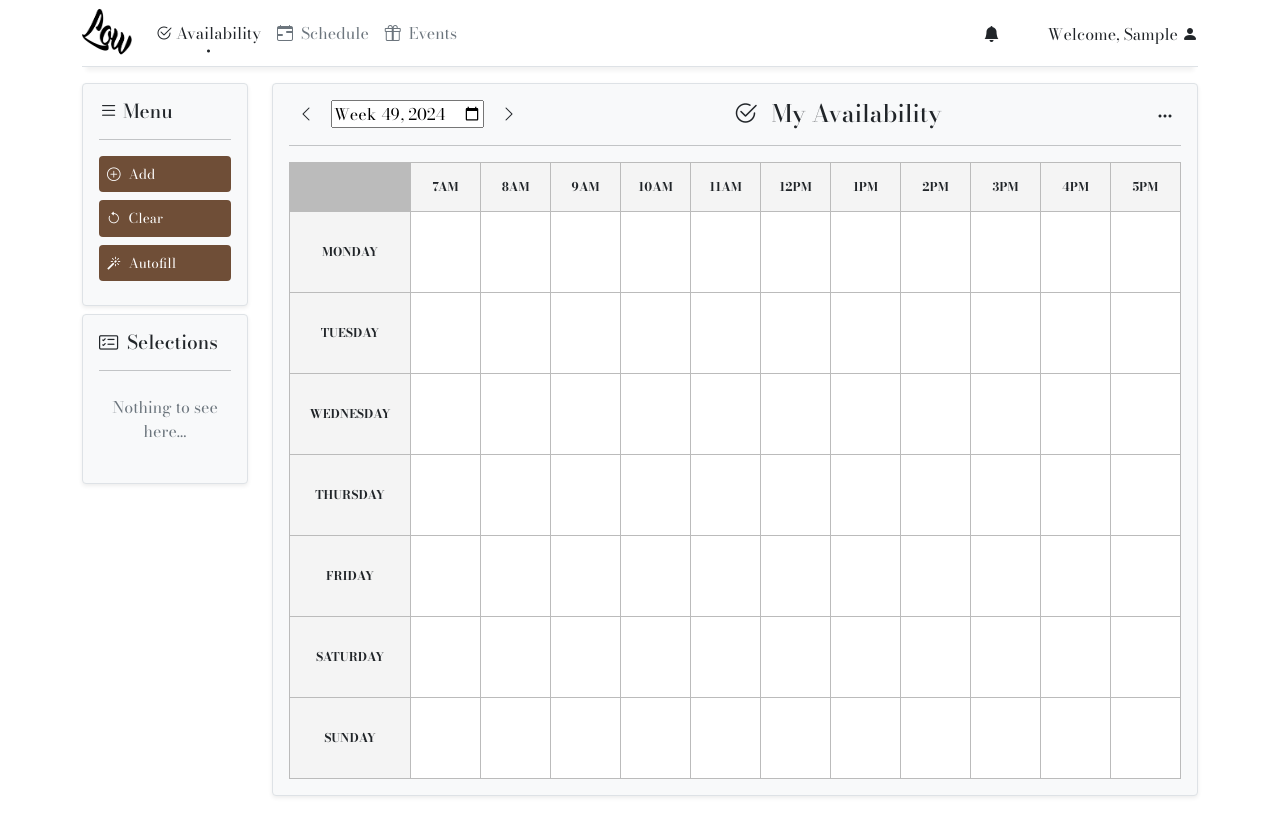
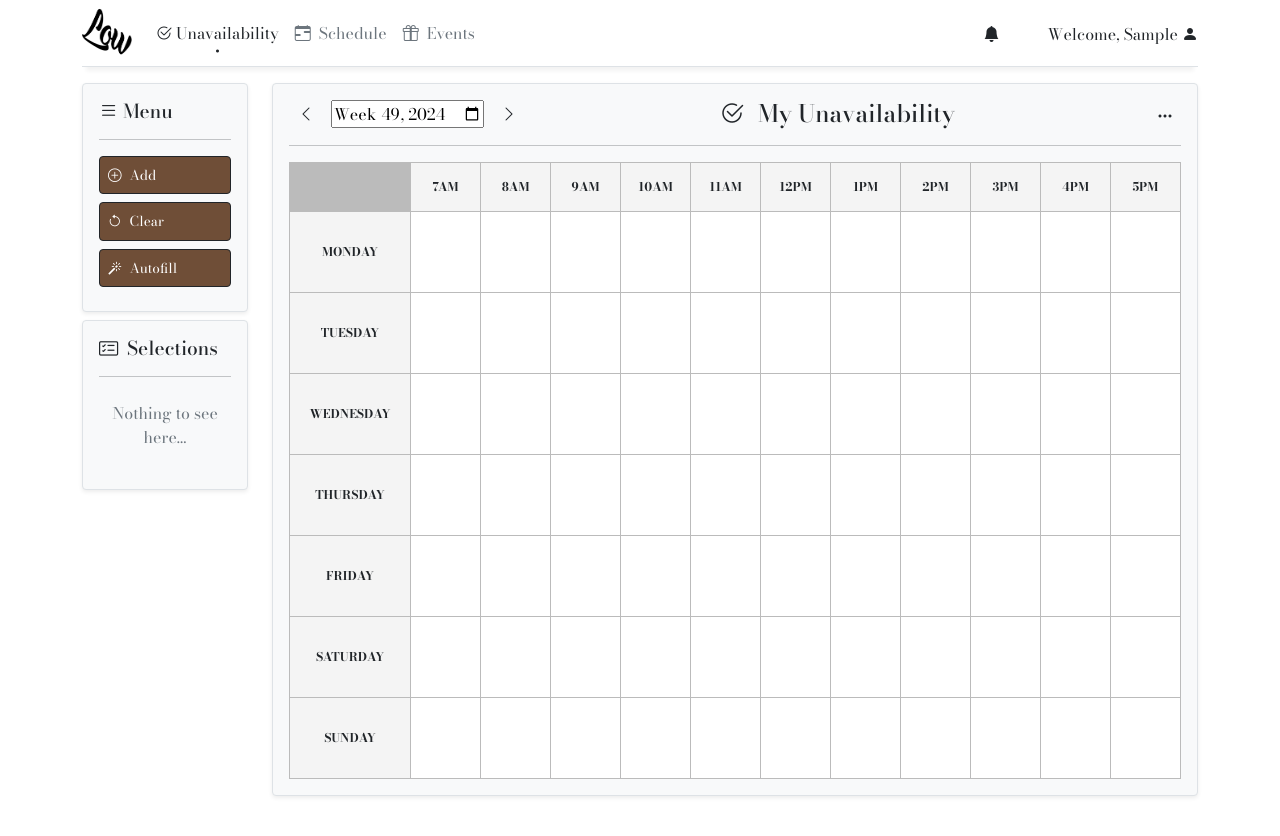
Before and after one commit to ryanmogauro/Scheduling-Project, a Flask app: page /unavailability in a window 1280 px wide. Shown: the top 836 px of the page. Run offline with Flask 3, Linux system fonts and the light colour scheme; a user stored in the database is signed in; tables that the repository leaves empty hold one stand-in row (values such as "Sample post"); data that the repository does not hold is empty.

Commit message:
Upgraded button appearances -- New borders, backgrounds, hover features, icons, placements, etc. -- Improved UX -> appearance and feel

```diff
--- a/website/static/schedule.css
+++ b/website/static/schedule.css
@@ -29,6 +29,18 @@ body h5 {
 
 .notification-dot.active {
     display: block; /* Visible only when the list has items */
+}
+
+.nav-link.hover-dark:hover {
+    color: #343a40 !important; /* Dark text color (Bootstrap's "text-dark") */
+}
+
+.hover-gray:hover {
+    background-color: #495057 !important; /* Dark text color (Bootstrap's "text-dark") */
+}
+
+.hover-dark-bg:hover {
+    background-color: #d6d6d6 !important;
 }
 
 .timestamp {
@@ -142,3 +154,7 @@ body h5 {
 .bg-brown {
     background-color: #6F4E37;
 }
+
+.bg-brown:hover {
+    background-color: #593E2C;
+}
--- a/website/static/signup.css
+++ b/website/static/signup.css
@@ -106,3 +106,8 @@ form[action="/"] {
     text-align: center;
     margin: 10px 0;
 }
+
+.form-control:focus {
+    border-color: #6F4E37 !important; /* Neutral gray border */
+    box-shadow: none !important; /* Remove the default focus shadow */
+}
--- a/website/templates/signin.html
+++ b/website/templates/signin.html
@@ -22,7 +22,7 @@
               </a>
 
               <div class="col-md-3 text-end">
-                <button type="button1" class="btn btn-primary me-2 shadow-none" onclick="location.href='{{ url_for('auth.login') }}'">Login</button>
+                <button type="button1" class="btn btn-primary me-2 shadow-none border border-dark" onclick="location.href='{{ url_for('auth.login') }}'">Login</button>
                 <button type="button2" class="btn btn-outline-primary  shadow-none" onclick="location.href='{{ url_for('auth.signup') }}'">Sign-up</button>
               </div>
             </header>
@@ -45,7 +45,7 @@
                 <input type="checkbox" name="remember" value="remember-me"> Remember me
             </label>
           </div>
-          <button class="w-100 btn btn-lg btn-primary mb-3" type="submit">Sign in</button>
+          <button class="w-100 btn btn-lg btn-primary mb-3 shadow-none border border-dark" type="submit">Sign in</button>
         <!-- Flash Message Section -->
         {% with messages = get_flashed_messages() %}
             {% if messages %}
--- a/website/templates/signup.html
+++ b/website/templates/signup.html
@@ -23,7 +23,7 @@
 
               <div class="col-md-3 text-end">
                 <button type="button2" class="btn btn-outline-primary me-2 shadow-none" onclick="location.href='{{ url_for('auth.login') }}'">Login</button>
-                <button type="button1" class="btn btn-primary shadow-none" onclick="location.href='{{ url_for('auth.signup') }}'">Sign-up</button>
+                <button type="button1" class="btn btn-primary shadow-none border border-dark" onclick="location.href='{{ url_for('auth.signup') }}'">Sign-up</button>
               </div>
             </header>
         </div>
@@ -47,7 +47,7 @@
             <input type="password" name="password" class="form-control" id="floatingPassword" placeholder="Password">
             <label for="floatingPassword">Password</label>
           </div>
-          <button class="w-100 btn btn-lg btn-primary mb-3" type="submit">Sign up</button>
+          <button class="w-100 btn btn-lg btn-primary mb-3 shadow-none border border-dark" type="submit">Sign up</button>
                   <!-- Flash Message Section -->
         {% with messages = get_flashed_messages() %}
         {% if messages %}
--- a/website/templates/unavailability.html
+++ b/website/templates/unavailability.html
@@ -29,18 +29,18 @@
                     <li>
                         <a href="{{ url_for('main.unavailability') }}" class="nav-link px-2 text-dark">
                             <i class="bi bi-check2-circle"></i>
-                            Availability
+                            Unavailability
                             <i class="bi bi-dot dot-icon"></i>
                         </a>
                     </li>
                     <li>
-                        <a href="{{ url_for('main.schedule') }}" class="nav-link px-2 text-secondary">
+                        <a href="{{ url_for('main.schedule') }}" class="nav-link px-2 text-secondary hover-dark">
                             <i class="bi bi-calendar-range me-1"></i>
                             Schedule
                         </a>
                     </li>
                     <li>
-                        <a href="{{ url_for('main.events') }}" class="nav-link px-2 text-secondary">
+                        <a href="{{ url_for('main.events') }}" class="nav-link px-2 text-secondary hover-dark">
                             <i class="bi bi-gift me-1"></i>
                             Events
                         </a>
@@ -71,8 +71,9 @@
                         </li>
                         <li class="dropdown-divider"></li>
                         <li class="d-flex justify-content-end px-2">
-                            <button class="btn btn-sm btn-light border" id="clear-notifications"
-                                onclick=clearNotifications()>Clear</button>
+                            <button class="btn btn-sm btn-light hover-dark-bg border border-dark" id="clear-notifications"
+                                onclick=clearNotifications()>
+                                <i class="bi bi-arrow-counterclockwise me-1"></i>Clear</button>
                         </li>
                     </ul>
                 </li>
@@ -99,8 +100,8 @@
                         <li class="dropdown-divider"></li>
                         <!-- Logout Button -->
                         <li class="d-flex justify-content-end px-2">
-                            <a href="{{ url_for('auth.logout') }}" class="btn btn-sm btn-light border text-danger"
-                                id="logout-link">
+                            <a href="{{ url_for('auth.logout') }}" class="btn btn-sm btn-light hover-dark-bg border border-dark" id="logout-link">
+                                <i class="bi bi-door-open"></i>
                                 Sign out
                             </a>
                         </li>
@@ -122,7 +123,7 @@
                     <ul class="nav nav-pills flex-column mb-auto">
                         <li>
                             <a href="#"
-                                class="d-flex align-items-center p-2 mb-2 bg-brown text-white rounded small-font text-decoration-none"
+                                class="d-flex align-items-center p-2 mb-2 bg-brown text-white rounded small-font text-decoration-none border border-dark"
                                 data-bs-toggle="modal" data-bs-target="#unavailabilityModal">
                                 <i class="bi bi-plus-circle me-2"></i>
                                 Add
@@ -176,18 +177,20 @@
                                                 valid
                                                 date and hour range.</p>
                                         </div>
-                                        <div class="modal-footer">
+                                        <div class="modal-footer d-flex justify-content-between">
+                                            <!-- Cancel Button -->
                                             <a href="#"
-                                                class="d-flex align-items-center p-2 mb-2 bg-secondary text-white rounded text-decoration-none"
+                                                class="d-flex align-items-center p-2 bg-secondary text-white rounded text-decoration-none hover-gray border border-dark"
                                                 data-bs-dismiss="modal">
                                                 <i class="bi bi-x-circle me-2"></i>
                                                 Cancel
                                             </a>
+                                            <!-- Add Button -->
                                             <a href="#"
-                                                class="d-flex align-items-center p-2 mb-2 bg-brown text-white rounded text-decoration-none"
+                                                class="d-flex align-items-center p-2 bg-brown text-white rounded text-decoration-none border border-dark"
                                                 onclick="addUnavailability()">
                                                 <i class="bi bi-plus-circle me-2"></i>
-                                                Add
+                                                Confirm
                                             </a>
                                         </div>
                                     </div>
@@ -196,7 +199,7 @@
                         </li>
                         <li>
                             <a href="#"
-                                class="d-flex align-items-center p-2 mb-2 bg-brown text-white rounded small-font text-decoration-none"
+                                class="d-flex align-items-center p-2 mb-2 bg-brown text-white rounded small-font text-decoration-none border border-dark"
                                 data-bs-toggle="modal" data-bs-target="#confirmClearModal">
                                 <i class="bi bi-arrow-counterclockwise me-2"></i>
                                 Clear
@@ -215,15 +218,17 @@
                                         <div class="modal-body">
                                             Are you sure you want to clear your unavailability for this week?
                                         </div>
-                                        <div class="modal-footer">
+                                        <div class="modal-footer d-flex justify-content-between">
+                                            <!-- Cancel Button -->
                                             <a href="#"
-                                                class="d-flex align-items-center p-2 mb-2 bg-secondary text-white rounded text-decoration-none"
+                                                class="d-flex align-items-center p-2 bg-secondary text-white rounded text-decoration-none hover-gray border border-dark"
                                                 data-bs-dismiss="modal">
                                                 <i class="bi bi-x-circle me-2"></i>
                                                 Cancel
                                             </a>
+                                            <!-- Add Button -->
                                             <a href="#"
-                                                class="d-flex align-items-center p-2 mb-2 bg-danger text-white rounded text-decoration-none"
+                                                class="d-flex align-items-center p-2 bg-brown text-white rounded text-decoration-none border border-dark"
                                                 onclick="clearUnavailability()" data-bs-dismiss="modal">
                                                 <i class="bi bi-arrow-counterclockwise me-2"></i>
                                                 Confirm
@@ -236,7 +241,7 @@
                         <li>
                             <!-- Autofill Link -->
                             <a href="#"
-                                class="d-flex align-items-center p-2 mb-2 bg-brown text-white rounded small-font text-decoration-none"
+                                class="d-flex align-items-center p-2 mb-2 bg-brown text-white rounded small-font text-decoration-none border border-dark"
                                 data-bs-toggle="modal" data-bs-target="#confirmAutofillModal">
                                 <i class="bi bi-magic me-2"></i>
                                 Autofill
@@ -256,15 +261,17 @@
                                             Are you sure you want to clear your unavailability for this week and
                                             automatically fill it with the unavailability from the previous week?
                                         </div>
-                                        <div class="modal-footer">
+                                        <div class="modal-footer d-flex justify-content-between">
+                                            <!-- Cancel Button -->
                                             <a href="#"
-                                                class="d-flex align-items-center p-2 mb-2 bg-secondary text-white rounded text-decoration-none"
+                                                class="d-flex align-items-center p-2 bg-secondary text-white rounded text-decoration-none hover-gray border border-dark"
                                                 data-bs-dismiss="modal">
                                                 <i class="bi bi-x-circle me-2"></i>
                                                 Cancel
                                             </a>
+                                            <!-- Add Button -->
                                             <a href="#"
-                                                class="d-flex align-items-center p-2 mb-2 bg-brown text-white rounded text-decoration-none"
+                                                class="d-flex align-items-center p-2 bg-brown text-white rounded text-decoration-none border border-dark"
                                                 onclick="autofillUnavailability()" data-bs-dismiss="modal">
                                                 <i class="bi bi-magic me-2"></i>
                                                 Confirm
@@ -302,7 +309,7 @@
                         </div>
                         <h4 class="text-center m-0">
                             <i class="bi bi-check2-circle me-2"></i>
-                            My Availability
+                            My Unavailability
                         </h4>
                         <!-- Dropdown -->
                         <div class="dropdown">
```
Also changed, not shown: website/static/signin.css (+9 -0 lines), website/templates/schedule.html (+10 -8 lines).
